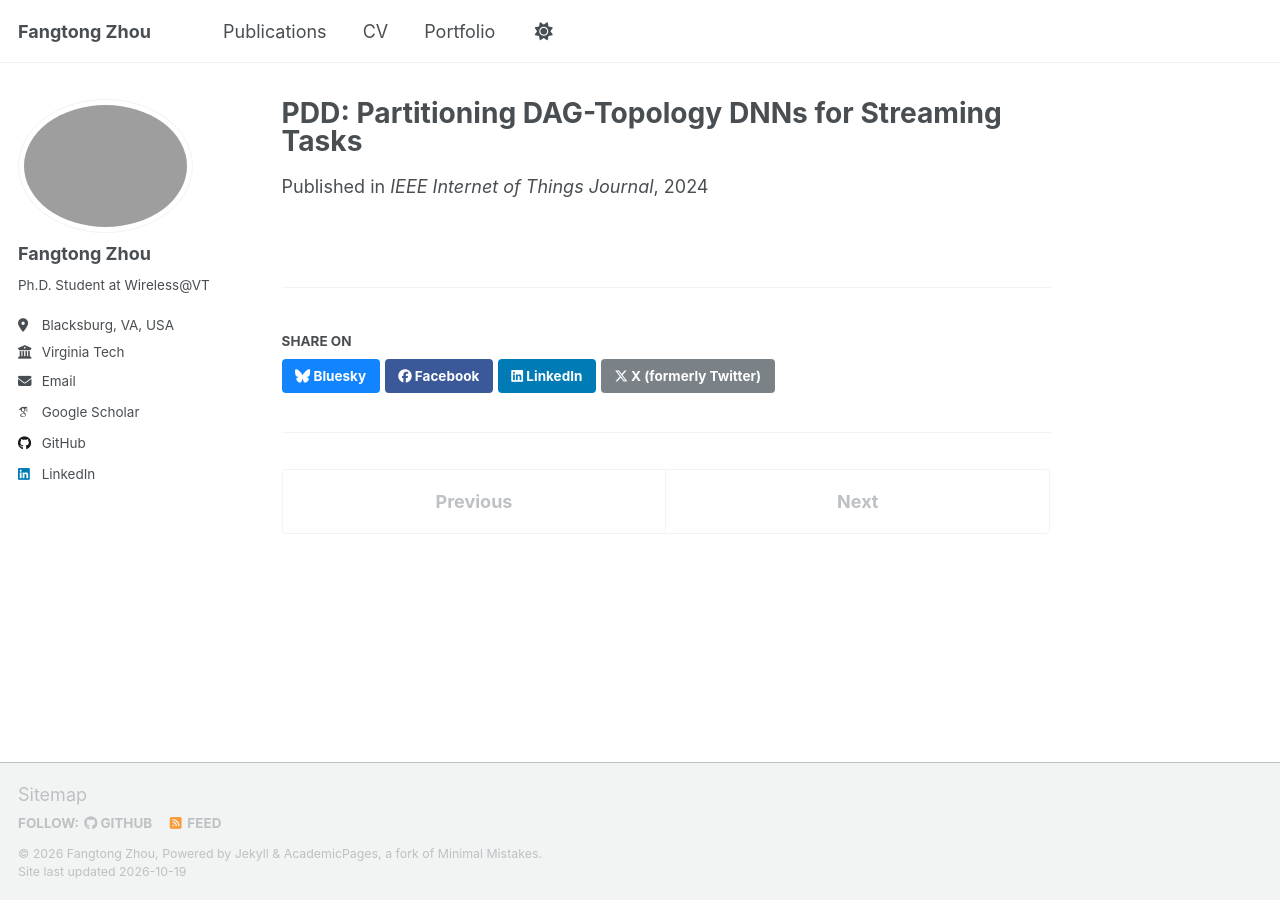
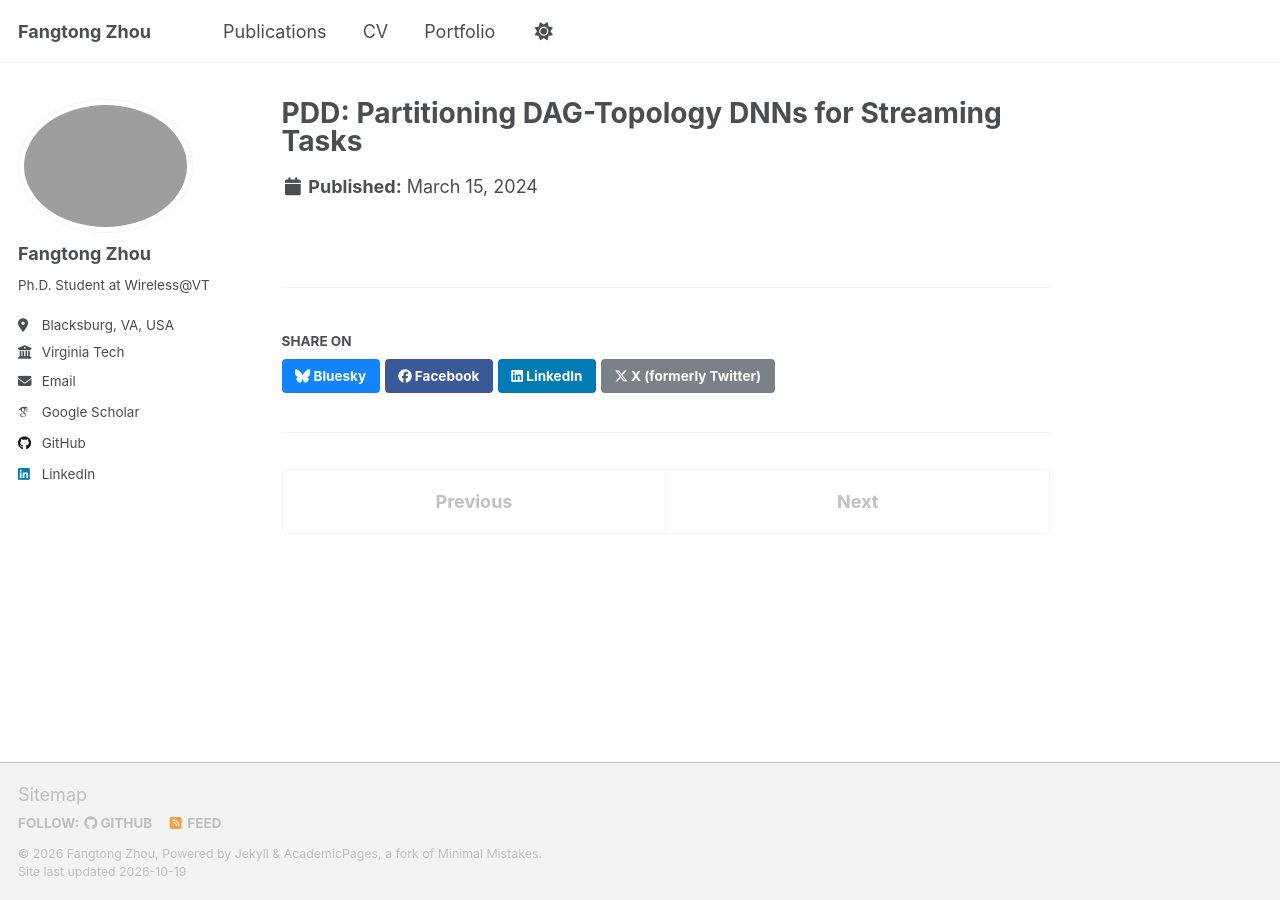
Before and after one commit to frontop137/frontop137.github.io, a Jekyll site: the page built from _publications/2023-10-17-iotj.md, in a window 1280 px wide. Built offline with Jekyll 4.4.1, drawn with Linux system fonts in a browser that asks for light colours; some web fonts are replaced; a script that is not in the unit is left out.

Commit message:
Remove venue field from publication entry
Removed redundant venue field from publication metadata.

```diff
--- a/_publications/2023-10-17-iotj.md
+++ b/_publications/2023-10-17-iotj.md
@@ -2,7 +2,6 @@
 title: "PDD: Partitioning DAG-Topology DNNs for Streaming Tasks"
 authors: "Liantao Wu, Guoliang Gao, Jing Yu, **Fangtong Zhou**, Yang Yang, and Tengfei Wang"
 journal: "IEEE Internet of Things Journal"
-venue: "IEEE Internet of Things Journal"
 date: 2024-03-15
 year: 2024
 month: Mar.
```
